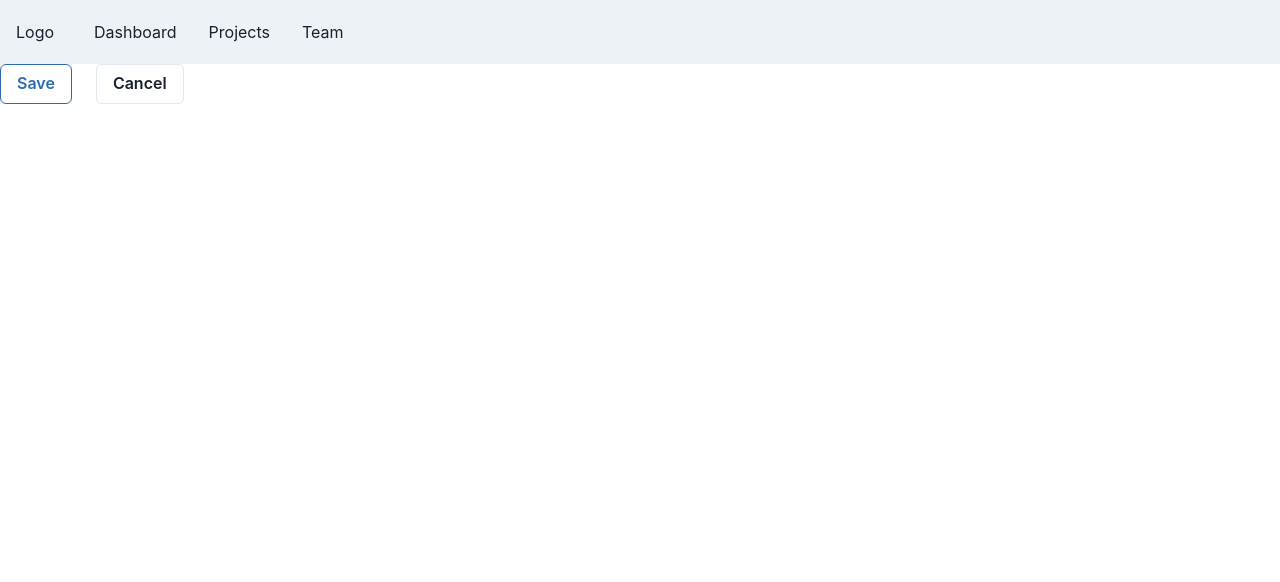
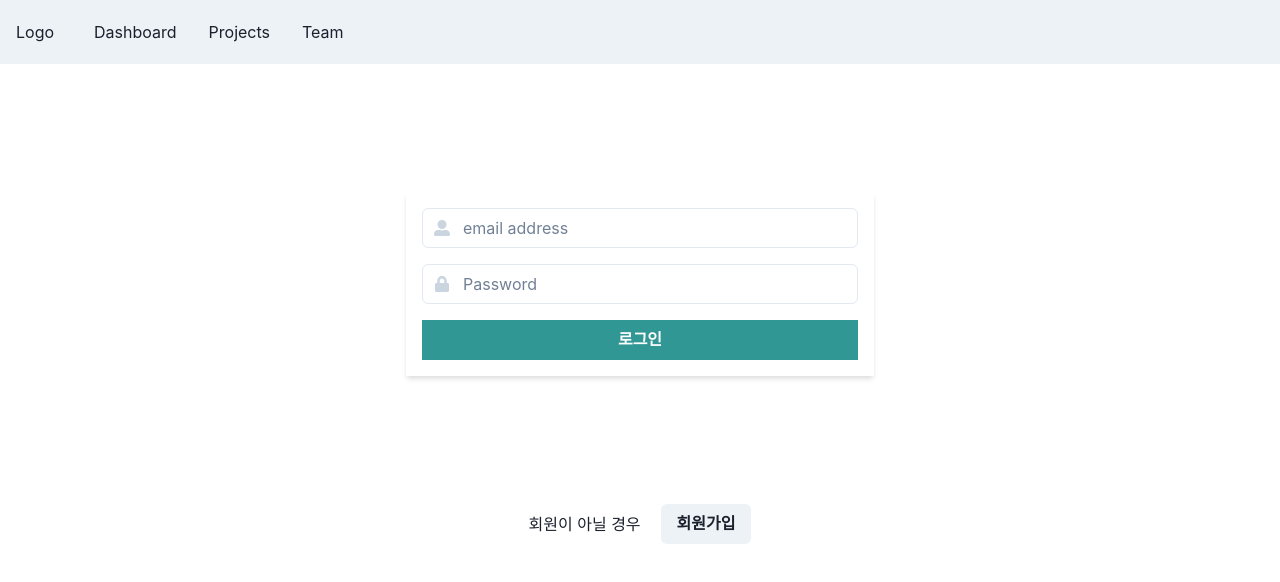
Before and after one commit to kdh3543/react-admin-practice, a Next.js app: page / in a window 1280 px wide. Shown: the top 582 px of the page. Built offline with nearby package versions, Linux system fonts and the light colour scheme.

Commit message:
loginForm

```diff
--- a/package.json
+++ b/package.json
@@ -17,6 +17,7 @@
     "next": "12.2.5",
     "react": "18.2.0",
     "react-dom": "18.2.0",
+    "react-icons": "^4.4.0",
     "react-router-dom": "^6.3.0"
   },
   "devDependencies": {
--- a/src/components/home/homePage.tsx
+++ b/src/components/home/homePage.tsx
@@ -1,12 +1,50 @@
 import { Box, Text, Button, ButtonGroup } from "@chakra-ui/react";
+import { useState } from "react";
+import Login from "./login/login";
+import SignUp from "./signUp/signUp";
 
 const HomePage = () => {
+
+  const [clickStatus, setClickStatus] = useState(true);
+
+  const onClick = (e: any) => {
+    if (e.target.innerHTML === '로그인') {
+      setClickStatus(true);
+    } else {
+      setClickStatus(false);
+    }
+  }
+
   return (
-    <Box>
-      <ButtonGroup variant='outline' spacing='6'>
-        <Button colorScheme='blue'>Save</Button>
-        <Button>Cancel</Button>
-      </ButtonGroup>
+    <Box display={'flex'} justifyContent={'center'}>
+      <Box width={'container.sm'} display={'flex'} flexDirection={'column'}>
+        <Box display={'flex'} justifyContent={'center'}>
+          {
+            clickStatus ? <Login /> : <SignUp />
+          }
+        </Box>
+        <Box> {
+          clickStatus ?
+            <Box display={'flex'} justifyContent={'center'} alignContent={'center'}>
+              <Text lineHeight={10} mr={5}>
+                회원이 아닐 경우{" "}
+              </Text>
+              <Button onClick={onClick}>
+                회원가입
+              </Button>
+            </Box>
+            :
+            <Box display={'flex'} justifyContent={'center'} alignContent={'center'}>
+              <Text lineHeight={10} mr={5}>
+                로그인 화면으로{" "}
+              </Text>
+              <Button onClick={onClick}>
+                로그인
+              </Button>
+            </Box>
+        }
+        </Box>
+      </Box>
     </Box>
   )
 }
--- a/src/components/home/login/login.tsx
+++ b/src/components/home/login/login.tsx
@@ -1,9 +1,84 @@
-import { Box } from "@chakra-ui/react";
+import { useState } from "react";
+import {
+  Flex,
+  Heading,
+  Input,
+  Button,
+  InputGroup,
+  Stack,
+  InputLeftElement,
+  chakra,
+  Box,
+  Link,
+  Avatar,
+  FormControl,
+  FormHelperText,
+  InputRightElement
+} from "@chakra-ui/react";
+import { FaUserAlt, FaLock } from "react-icons/fa";
+
+const CFaUserAlt = chakra(FaUserAlt);
+const CFaLock = chakra(FaLock);
 
 const Login = () => {
-  <Box>
-    로그인
-  </Box>
-}
+  return (
+    <Flex
+      flexDirection="column"
+      width="100wh"
+      height="55vh"
+      justifyContent="center"
+      alignItems="center"
+    >
+      <Stack
+        flexDir="column"
+        justifyContent="center"
+        alignItems="center"
+      >
+        <Box minW={{ base: "90%", md: "468px" }}>
+          <form>
+            <Stack
+              spacing={4}
+              p="1rem"
+              backgroundColor="whiteAlpha.900"
+              boxShadow="md"
+            >
+              <FormControl>
+                <InputGroup>
+                  <InputLeftElement
+                    pointerEvents="none"
+                    children={<CFaUserAlt color="gray.300" />}
+                  />
+                  <Input type="email" placeholder="email address" />
+                </InputGroup>
+              </FormControl>
+              <FormControl>
+                <InputGroup>
+                  <InputLeftElement
+                    pointerEvents="none"
+                    color="gray.300"
+                    children={<CFaLock color="gray.300" />}
+                  />
+                  <Input
+                    type="password"
+                    placeholder="Password"
+                  />
+                </InputGroup>
+              </FormControl>
+              <Button
+                borderRadius={0}
+                type="submit"
+                variant="solid"
+                colorScheme="teal"
+                width="full"
+              >
+                로그인
+              </Button>
+            </Stack>
+          </form>
+        </Box>
+      </Stack>
+    </Flex>
+  );
+};
 
 export default Login;
--- a/src/components/home/signUp/signUp.tsx
+++ b/src/components/home/signUp/signUp.tsx
@@ -1,7 +1,101 @@
-import { Box } from "@chakra-ui/react";
+import { useState } from "react";
+import {
+  Flex,
+  Heading,
+  Input,
+  Button,
+  InputGroup,
+  Stack,
+  InputLeftElement,
+  chakra,
+  Box,
+  Link,
+  Avatar,
+  FormControl,
+  FormHelperText,
+  InputRightElement
+} from "@chakra-ui/react";
+import { FaUserAlt, FaLock, FaEnvelope } from "react-icons/fa";
+
+const CFaUserAlt = chakra(FaUserAlt);
+const CFaLock = chakra(FaLock);
+const CFaEnvelope = chakra(FaEnvelope);
 
 const SignUp = () => {
-  <Box>회원가입</Box>
-}
+  return (
+    <Flex
+      flexDirection="column"
+      width="100wh"
+      height="55vh"
+      justifyContent="center"
+      alignItems="center"
+    >
+      <Stack
+        flexDir="column"
+        justifyContent="center"
+        alignItems="center"
+      >
+        <Box minW={{ base: "90%", md: "468px" }}>
+          <form>
+            <Stack
+              spacing={4}
+              p="1rem"
+              backgroundColor="whiteAlpha.900"
+              boxShadow="md"
+            >
+              <FormControl>
+                <InputGroup>
+                  <InputLeftElement
+                    pointerEvents="none"
+                    color="gray.300"
+                    children={<CFaUserAlt color="gray.300" />}
+                  />
+                  <Input
+                    type="text"
+                    placeholder="Name"
+                  />
+                </InputGroup>
+              </FormControl>
+              {/* 이름 */}
+              <FormControl>
+                <InputGroup>
+                  <InputLeftElement
+                    pointerEvents="none"
+                    children={<CFaEnvelope color="gray.300" />}
+                  />
+                  <Input type="email" placeholder="email address" />
+                </InputGroup>
+              </FormControl>
+              {/* 이메일 */}
+              <FormControl>
+                <InputGroup>
+                  <InputLeftElement
+                    pointerEvents="none"
+                    color="gray.300"
+                    children={<CFaLock color="gray.300" />}
+                  />
+                  <Input
+                    type="password"
+                    placeholder="Password"
+                  />
+                </InputGroup>
+              </FormControl>
+              {/* 비밀번호 */}
+              <Button
+                borderRadius={0}
+                type="submit"
+                variant="solid"
+                colorScheme="teal"
+                width="full"
+              >
+                회원가입
+              </Button>
+            </Stack>
+          </form>
+        </Box>
+      </Stack>
+    </Flex>
+  );
+};
 
 export default SignUp;
```
Also changed, not shown: 1 other file (tests, documents, lock files or other folders).
